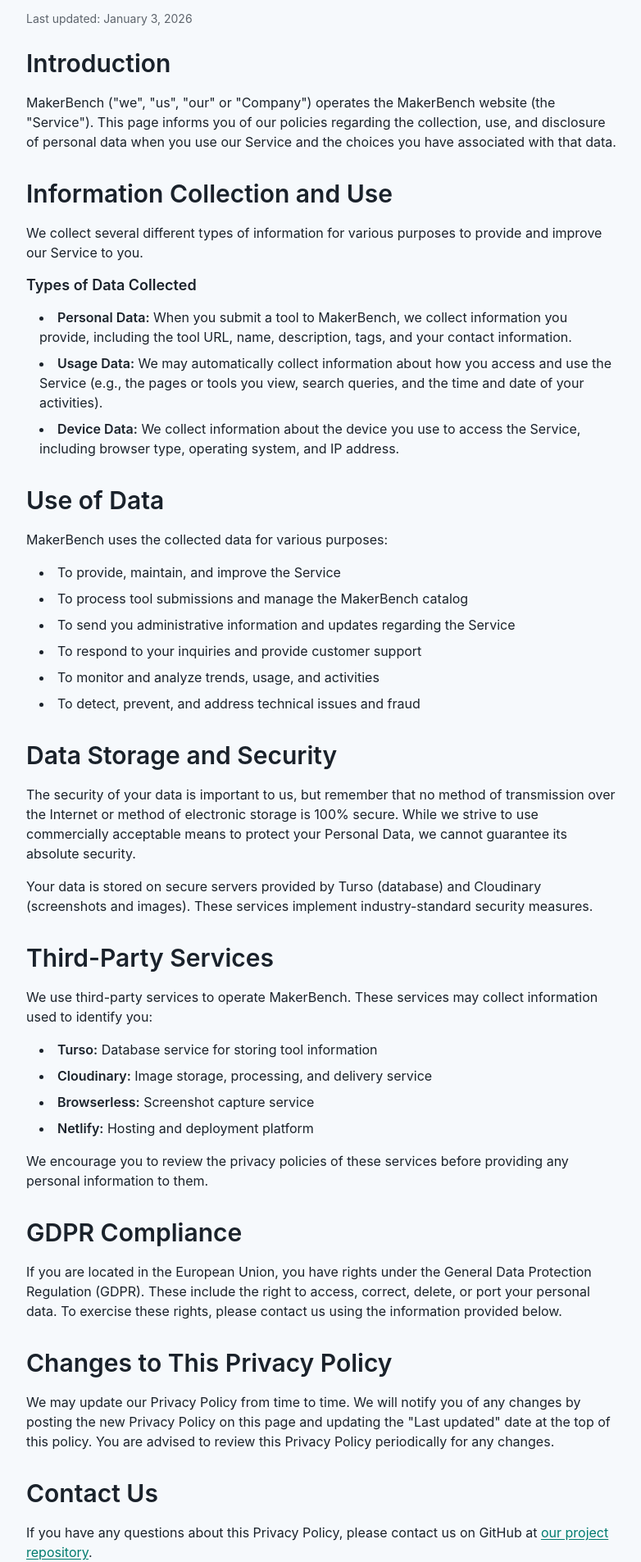
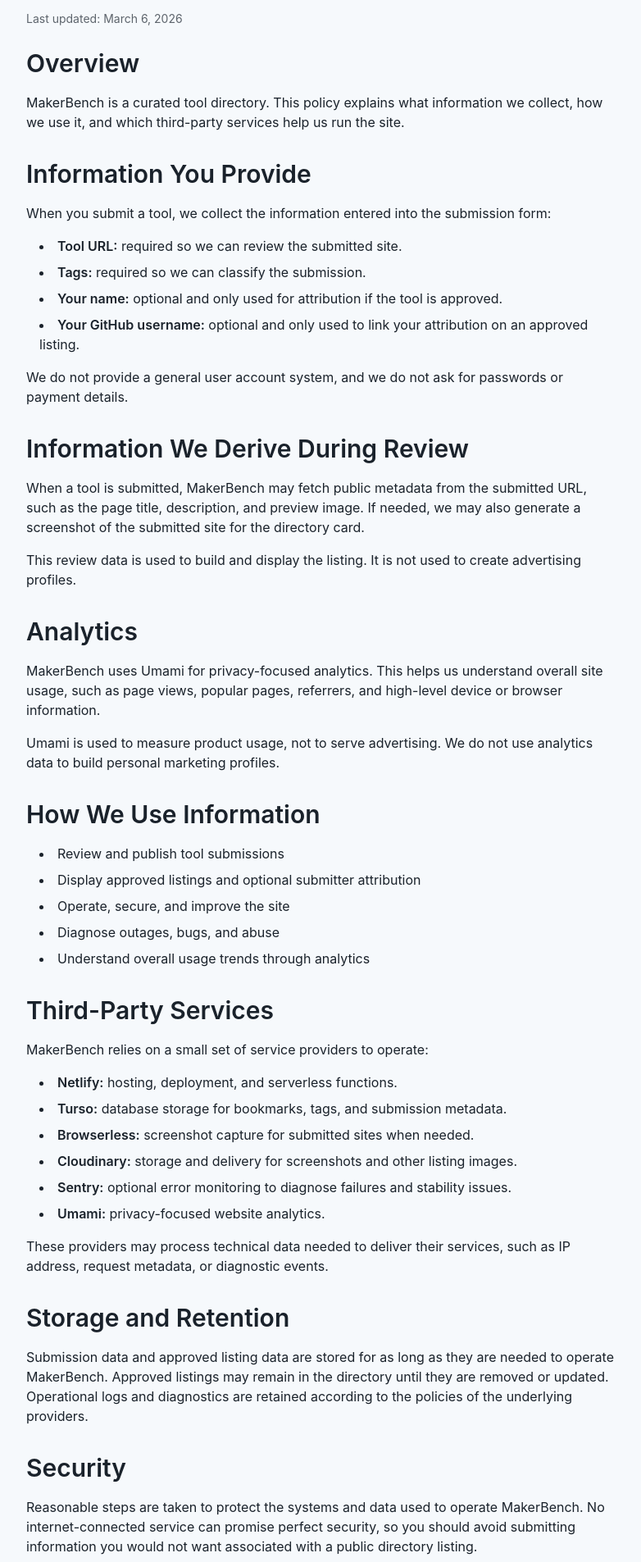
Before and after one commit to schalkneethling/makerbench-next, a React (Vite) app: page /privacy in a window 1280 px wide. Shown: the part 218-2123 px from the top of the page at 82% size, without its empty margins (248-1030 px from the left). Built offline with nearby package versions, Linux system fonts and the light colour scheme.

Commit message:
Add about and privacy pages

```diff
--- a/src/components/layout/Footer.tsx
+++ b/src/components/layout/Footer.tsx
@@ -1,3 +1,5 @@
+import { Link } from "react-router-dom";
+
 /**
  * Site footer with copyright and navigation links.
  */
@@ -13,10 +15,10 @@
         <nav className="Footer-nav" aria-label="Footer">
           <ul className="Footer-links reset-list">
             <li>
-              <a href="/about">About</a>
+              <Link to="/about">About</Link>
             </li>
             <li>
-              <a href="/privacy">Privacy</a>
+              <Link to="/privacy">Privacy</Link>
             </li>
             <li>
               <a
--- a/src/pages/AboutPage.tsx
+++ b/src/pages/AboutPage.tsx
@@ -1,7 +1,7 @@
 import "./AboutPage.css";
 
 /**
- * About page explaining MakerBench's purpose and mission.
+ * About page explaining MakerBench's purpose and how to contribute.
  */
 export function AboutPage() {
   return (
@@ -9,49 +9,44 @@
       <h1 className="heading-4xl">About MakerBench</h1>
 
       <section>
-        <h2 className="heading-2xl">Our Mission</h2>
+        <h2 className="heading-2xl">What MakerBench Is</h2>
         <p>
-          MakerBench is a curated directory of tools and resources for makers,
-          developers, and creators. We help you discover the right tools to
-          bring your ideas to life, whether you're building a side project,
-          launching a startup, or exploring new technologies.
+          MakerBench is a curated directory of tools for makers, developers,
+          and teams building products on the web. The goal is simple: make it
+          easier to discover useful tools without turning the site into a noisy
+          list of everything on the internet.
         </p>
       </section>
 
       <section>
-        <h2 className="heading-2xl">What We Do</h2>
+        <h2 className="heading-2xl">How It Works</h2>
         <p>
-          We collect and organize tools across categories like development,
-          design, productivity, marketing, and more. Each tool in our directory
-          includes:
-        </p>
-        <ul>
-          <li>A clear description of what the tool does</li>
-          <li>Relevant tags to help you find related tools</li>
-          <li>Screenshots to see the tool in action</li>
-          <li>Direct links to try or learn more</li>
-        </ul>
-      </section>
-
-      <section>
-        <h2 className="heading-2xl">Community-Driven</h2>
-        <p>
-          MakerBench is built by makers, for makers. Anyone can submit a tool
-          to the directory. We review each submission to ensure quality and
-          relevance before adding it to the catalog.
-        </p>
-        <p>
-          Have a tool you love? Share it with the community by{" "}
-          <a href="/submit">submitting it here</a>.
+          Tools can be submitted by the community and are reviewed before they
+          appear in the directory. Each approved listing includes the tool
+          metadata we can reliably collect, relevant tags, and a screenshot or
+          image so visitors can quickly evaluate whether it is worth exploring.
         </p>
       </section>
 
       <section>
-        <h2 className="heading-2xl">Open Source</h2>
+        <h2 className="heading-2xl">Contributing Tools</h2>
         <p>
-          MakerBench is open source and built in the open. We believe in
-          transparency and welcome contributions from the community. You can
-          view the source code, report issues, or contribute improvements on{" "}
+          If you know a tool that belongs here, use the{" "}
+          <a href="/submit">submission form</a>. A good submission starts with
+          the tool URL and a small set of accurate tags. You can also include
+          your name and GitHub username if you want credit shown on the card.
+        </p>
+        <p>
+          Submissions are reviewed before publication so the directory stays
+          useful, consistent, and focused.
+        </p>
+      </section>
+
+      <section>
+        <h2 className="heading-2xl">Contributing Code</h2>
+        <p>
+          MakerBench is open source. If you want to fix a bug, improve the UI,
+          or tighten the docs, open an issue or pull request on{" "}
           <a
             href="https://github.com/schalkneethling/makerbench-next"
             target="_blank"
@@ -59,20 +54,29 @@
           >
             GitHub
           </a>
-          .
+          . Small, focused contributions are preferred.
+        </p>
+      </section>
+
+      <section>
+        <h2 className="heading-2xl">Project Scope</h2>
+        <p>
+          MakerBench is intentionally opinionated. The aim is not exhaustive
+          coverage. The aim is a clean, searchable catalogue that helps people
+          find high-signal tools quickly.
         </p>
       </section>
 
       <section>
         <h2 className="heading-2xl">Contact</h2>
         <p>
-          Questions or feedback? Reach out on GitHub at{" "}
+          Questions, corrections, or feedback can be shared in{" "}
           <a
             href="https://github.com/schalkneethling/makerbench-next"
             target="_blank"
             rel="noopener noreferrer"
           >
-            our project repository
+            the project repository
           </a>
           .
         </p>
--- a/src/pages/PrivacyPage.tsx
+++ b/src/pages/PrivacyPage.tsx
@@ -4,7 +4,7 @@
  * Privacy policy page.
  */
 export function PrivacyPage() {
-  const lastUpdated = "January 3, 2026";
+  const lastUpdated = "March 6, 2026";
 
   return (
     <article className="PrivacyPage">
@@ -12,138 +12,171 @@
       <p className="PrivacyPage-meta body-sm">Last updated: {lastUpdated}</p>
 
       <section>
-        <h2 className="heading-2xl">Introduction</h2>
+        <h2 className="heading-2xl">Overview</h2>
         <p>
-          MakerBench ("we", "us", "our" or "Company") operates the MakerBench
-          website (the "Service"). This page informs you of our policies
-          regarding the collection, use, and disclosure of personal data when
-          you use our Service and the choices you have associated with that
-          data.
+          MakerBench is a curated tool directory. This policy explains what
+          information we collect, how we use it, and which third-party services
+          help us run the site.
         </p>
       </section>
 
       <section>
-        <h2 className="heading-2xl">Information Collection and Use</h2>
+        <h2 className="heading-2xl">Information You Provide</h2>
         <p>
-          We collect several different types of information for various
-          purposes to provide and improve our Service to you.
+          When you submit a tool, we collect the information entered into the
+          submission form:
         </p>
-
-        <h3 className="heading-base">Types of Data Collected</h3>
         <ul>
           <li>
-            <span className="PrivacyPage-emphasis">Personal Data:</span> When you
-            submit a tool to MakerBench, we collect information you provide,
-            including the tool URL, name, description, tags, and your contact
-            information.
+            <span className="PrivacyPage-emphasis">Tool URL:</span> required so
+            we can review the submitted site.
           </li>
           <li>
-            <span className="PrivacyPage-emphasis">Usage Data:</span> We may
-            automatically collect information about how you access and use the
-            Service (e.g., the pages or tools you view, search queries, and the
-            time and date of your activities).
+            <span className="PrivacyPage-emphasis">Tags:</span> required so we
+            can classify the submission.
           </li>
           <li>
-            <span className="PrivacyPage-emphasis">Device Data:</span> We collect
-            information about the device you use to access the Service,
-            including browser type, operating system, and IP address.
+            <span className="PrivacyPage-emphasis">Your name:</span> optional
+            and only used for attribution if the tool is approved.
+          </li>
+          <li>
+            <span className="PrivacyPage-emphasis">Your GitHub username:</span>{" "}
+            optional and only used to link your attribution on an approved
+            listing.
           </li>
         </ul>
+        <p>
+          We do not provide a general user account system, and we do not ask
+          for passwords or payment details.
+        </p>
       </section>
 
       <section>
-        <h2 className="heading-2xl">Use of Data</h2>
-        <p>MakerBench uses the collected data for various purposes:</p>
-        <ul>
-          <li>To provide, maintain, and improve the Service</li>
-          <li>To process tool submissions and manage the MakerBench catalog</li>
-          <li>
-            To send you administrative information and updates regarding the
-            Service
-          </li>
-          <li>To respond to your inquiries and provide customer support</li>
-          <li>To monitor and analyze trends, usage, and activities</li>
-          <li>To detect, prevent, and address technical issues and fraud</li>
-        </ul>
+        <h2 className="heading-2xl">Information We Derive During Review</h2>
+        <p>
+          When a tool is submitted, MakerBench may fetch public metadata from
+          the submitted URL, such as the page title, description, and preview
+          image. If needed, we may also generate a screenshot of the submitted
+          site for the directory card.
+        </p>
+        <p>
+          This review data is used to build and display the listing. It is not
+          used to create advertising profiles.
+        </p>
       </section>
 
       <section>
-        <h2 className="heading-2xl">Data Storage and Security</h2>
+        <h2 className="heading-2xl">Analytics</h2>
         <p>
-          The security of your data is important to us, but remember that no
-          method of transmission over the Internet or method of electronic
-          storage is 100% secure. While we strive to use commercially
-          acceptable means to protect your Personal Data, we cannot guarantee
-          its absolute security.
+          MakerBench uses Umami for privacy-focused analytics. This helps us
+          understand overall site usage, such as page views, popular pages,
+          referrers, and high-level device or browser information.
         </p>
         <p>
-          Your data is stored on secure servers provided by Turso (database)
-          and Cloudinary (screenshots and images). These services implement
-          industry-standard security measures.
+          Umami is used to measure product usage, not to serve advertising. We
+          do not use analytics data to build personal marketing profiles.
         </p>
+      </section>
+
+      <section>
+        <h2 className="heading-2xl">How We Use Information</h2>
+        <ul>
+          <li>Review and publish tool submissions</li>
+          <li>Display approved listings and optional submitter attribution</li>
+          <li>Operate, secure, and improve the site</li>
+          <li>Diagnose outages, bugs, and abuse</li>
+          <li>Understand overall usage trends through analytics</li>
+        </ul>
       </section>
 
       <section>
         <h2 className="heading-2xl">Third-Party Services</h2>
         <p>
-          We use third-party services to operate MakerBench. These services may
-          collect information used to identify you:
+          MakerBench relies on a small set of service providers to operate:
         </p>
         <ul>
           <li>
-            <span className="PrivacyPage-emphasis">Turso:</span> Database service
-            for storing tool information
+            <span className="PrivacyPage-emphasis">Netlify:</span> hosting,
+            deployment, and serverless functions.
           </li>
           <li>
-            <span className="PrivacyPage-emphasis">Cloudinary:</span> Image
-            storage, processing, and delivery service
+            <span className="PrivacyPage-emphasis">Turso:</span> database
+            storage for bookmarks, tags, and submission metadata.
           </li>
           <li>
-            <span className="PrivacyPage-emphasis">Browserless:</span> Screenshot
-            capture service
+            <span className="PrivacyPage-emphasis">Browserless:</span>{" "}
+            screenshot capture for submitted sites when needed.
           </li>
           <li>
-            <span className="PrivacyPage-emphasis">Netlify:</span> Hosting and
-            deployment platform
+            <span className="PrivacyPage-emphasis">Cloudinary:</span> storage
+            and delivery for screenshots and other listing images.
+          </li>
+          <li>
+            <span className="PrivacyPage-emphasis">Sentry:</span> optional
+            error monitoring to diagnose failures and stability issues.
+          </li>
+          <li>
+            <span className="PrivacyPage-emphasis">Umami:</span> privacy-focused
+            website analytics.
           </li>
         </ul>
         <p>
-          We encourage you to review the privacy policies of these services
-          before providing any personal information to them.
+          These providers may process technical data needed to deliver their
+          services, such as IP address, request metadata, or diagnostic events.
         </p>
       </section>
 
       <section>
-        <h2 className="heading-2xl">GDPR Compliance</h2>
+        <h2 className="heading-2xl">Storage and Retention</h2>
         <p>
-          If you are located in the European Union, you have rights under the
-          General Data Protection Regulation (GDPR). These include the right to
-          access, correct, delete, or port your personal data. To exercise these
-          rights, please contact us using the information provided below.
+          Submission data and approved listing data are stored for as long as
+          they are needed to operate MakerBench. Approved listings may remain
+          in the directory until they are removed or updated. Operational logs
+          and diagnostics are retained according to the policies of the
+          underlying providers.
         </p>
       </section>
 
       <section>
-        <h2 className="heading-2xl">Changes to This Privacy Policy</h2>
+        <h2 className="heading-2xl">Security</h2>
         <p>
-          We may update our Privacy Policy from time to time. We will notify you
-          of any changes by posting the new Privacy Policy on this page and
-          updating the "Last updated" date at the top of this policy. You are
-          advised to review this Privacy Policy periodically for any changes.
+          Reasonable steps are taken to protect the systems and data used to
+          operate MakerBench. No internet-connected service can promise perfect
+          security, so you should avoid submitting information you would not
+          want associated with a public directory listing.
+        </p>
+      </section>
+
+      <section>
+        <h2 className="heading-2xl">Your Choices</h2>
+        <p>
+          If you want a submitted name or GitHub attribution corrected or
+          removed, open an issue in the project repository. If you do not want
+          attribution displayed, do not include the optional attribution
+          fields when submitting a tool.
+        </p>
+      </section>
+
+      <section>
+        <h2 className="heading-2xl">Changes to This Policy</h2>
+        <p>
+          This policy may change as the site evolves. When it does, the updated
+          version will be published on this page with a revised last-updated
+          date.
         </p>
       </section>
 
       <section>
         <h2 className="heading-2xl">Contact Us</h2>
         <p>
-          If you have any questions about this Privacy Policy, please contact us
-          on GitHub at{" "}
+          If you have questions about this policy or about data associated with
+          a submission, contact us via{" "}
           <a
             href="https://github.com/schalkneethling/makerbench-next"
             target="_blank"
             rel="noopener noreferrer"
           >
-            our project repository
+            the project repository
           </a>
           .
         </p>
```
Also changed, not shown: 1 other file (tests, documents, lock files or other folders).
